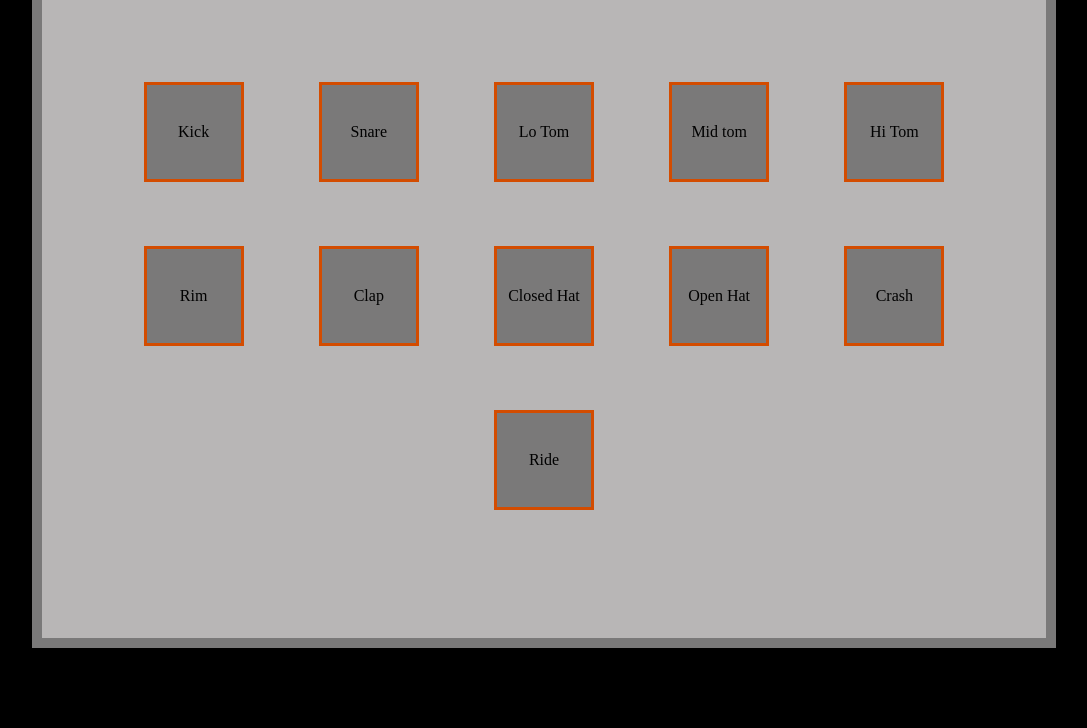
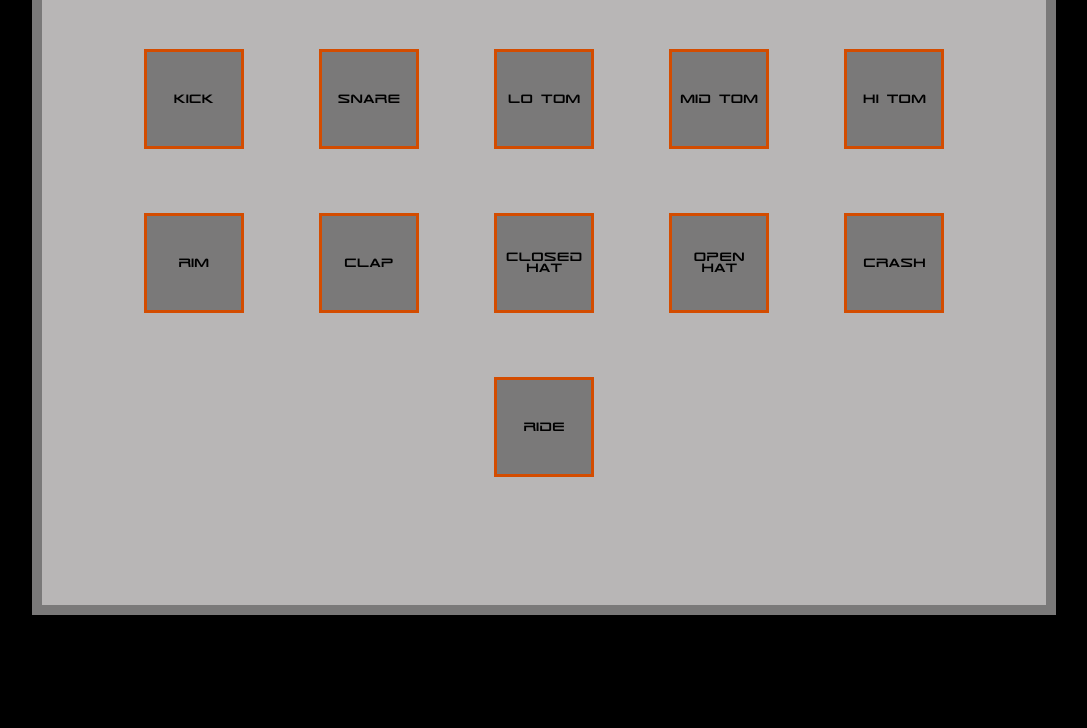
Before and after one commit to conormol/tr-909-emulator, a plain HTML site: page index.html in a window 1280 px wide. Shown: the part 227-955 px from the top of the page, without its empty margins (96-1183 px from the left). After the commit the page ends 922 px from the top, so only its background shows below. Drawn offline with Linux system fonts and the light colour scheme; files whose address does not match are found by name.

Commit message:
update font

```diff
--- a/resources/styles/style.css
+++ b/resources/styles/style.css
@@ -1,9 +1,15 @@
+@font-face {
+    font-family: font;
+    src: url(/Users/conormolloy/Coding/web_dev/Websites/TR-909/resources/fonts/TR-909.ttf);
+  }
+
 * {
     box-sizing: border-box;
     padding: 0;
     margin: 0;
     background-color: black;
     font-size: 16px;
+    font-family: font;
 }
 
 body {
@@ -18,6 +24,7 @@ h1 {
 }
 
 ul li {
+    text-align: center;
     display: flex;
     justify-content: center;
     align-items:center;
```
Also changed, not shown: resources/fonts/TR-909.ttf (added).
